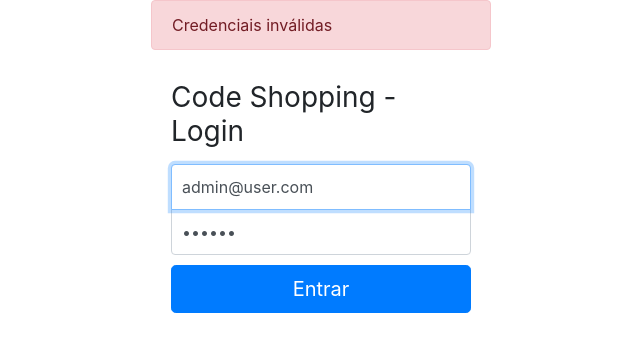
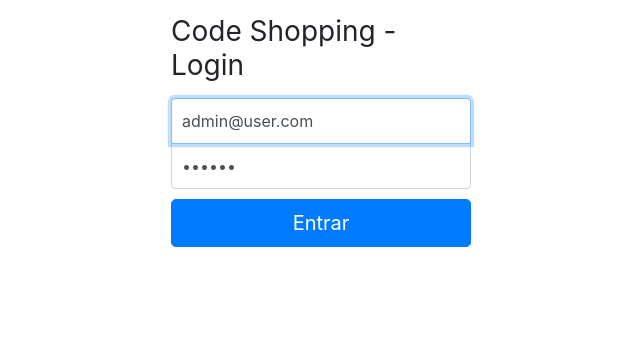
Before and after one commit to williamrlbrito/code-shopping, an Angular app in the folder _angular-app/: page /login in a window 1280 px wide. Shown: the top 352 px of the page, without its empty margins (319-959 px from the left). Built offline with nearby package versions, Linux system fonts and the light colour scheme.

Commit message:
--Permitindo fechamento de alert no padrão Bootstrap.

```diff
--- a/_angular-app/src/app/components/bootstrap/alert-error/alert-error.component.html
+++ b/_angular-app/src/app/components/bootstrap/alert-error/alert-error.component.html
@@ -1,3 +1,6 @@
 <div class="alert alert-danger" role="alert">
   <ng-content></ng-content>
+  <button type="button" class="close" aria-label="Close">
+    <span aria-hidden="true">&times;</span>
+  </button>
 </div>
--- a/_angular-app/src/app/components/pages/login/login.component.html
+++ b/_angular-app/src/app/components/pages/login/login.component.html
@@ -1,4 +1,4 @@
-<div class="col col-md-4 offset-4">
+<div class="col col-md-4 offset-4" *ngIf="showMessageError">
   <alert-error>Credenciais inválidas</alert-error>
 </div>
 <form class="form-signin" (submit)="submit()">
```
